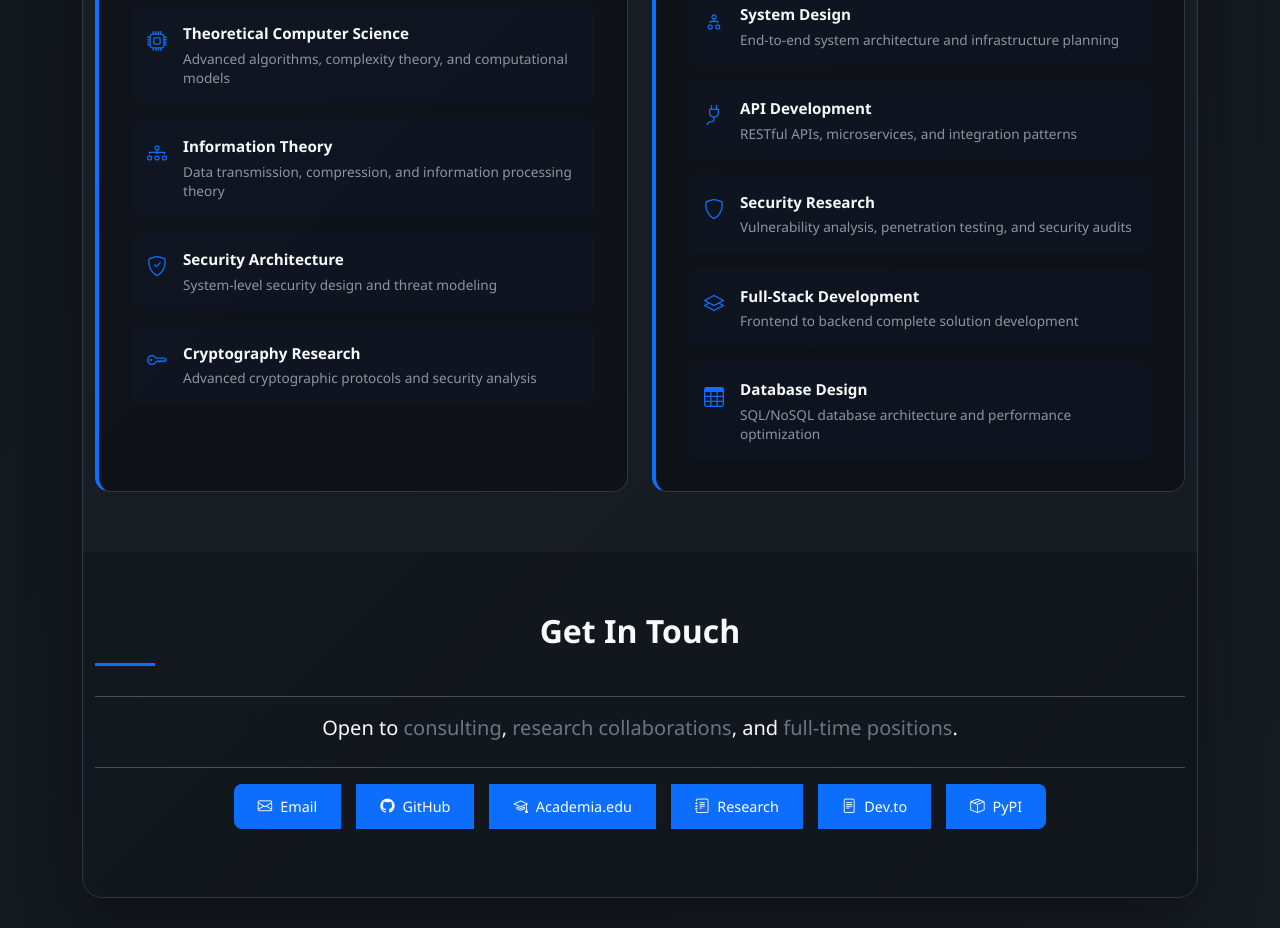
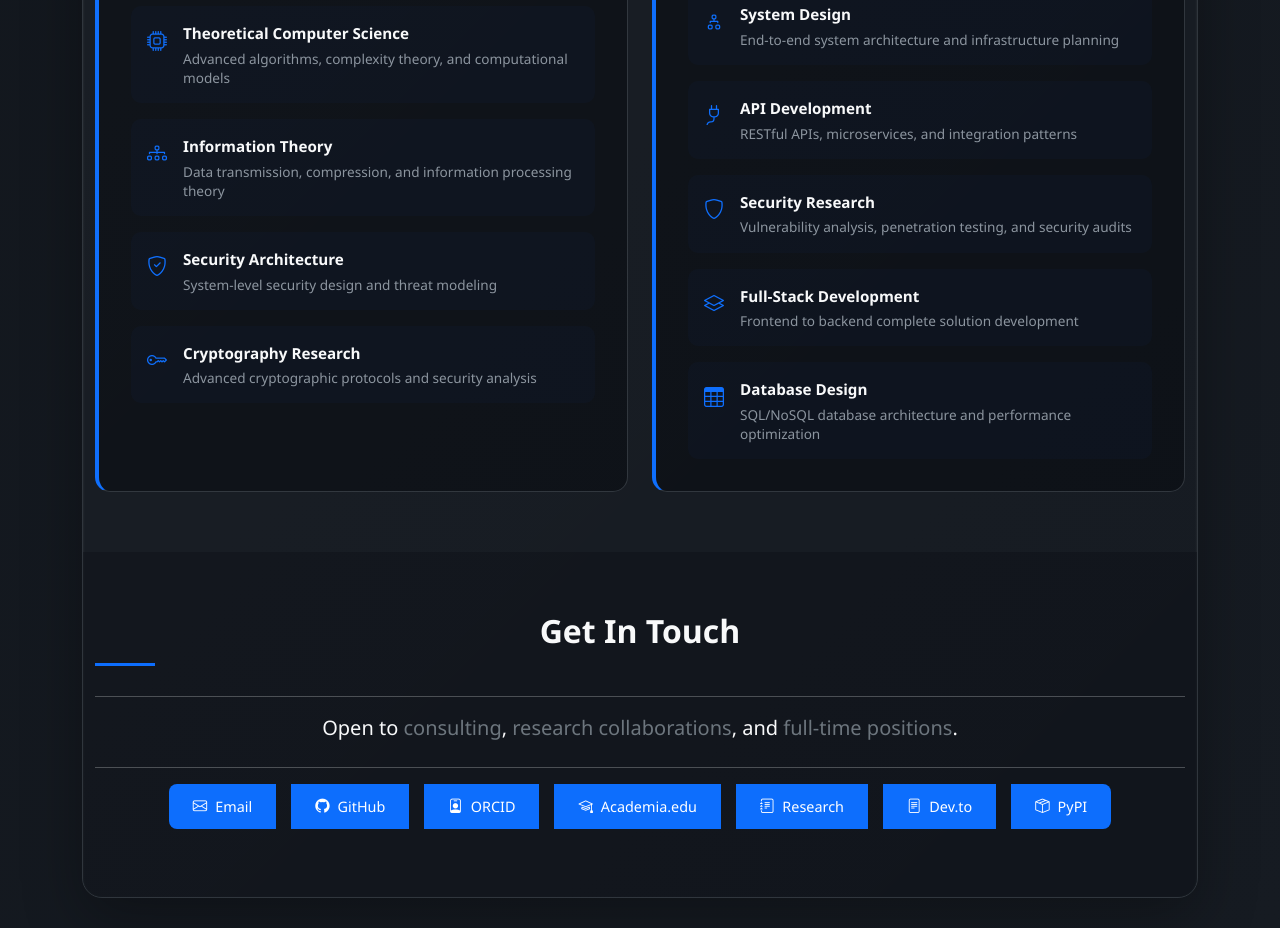
Before and after one commit to smartlegionlab/smartlegionlab.github.io, a plain HTML site: page index.html in a window 1280 px wide. Shown: the part 3924-4852 px from the top of the page. Drawn offline with nearby package versions, Linux system fonts and the light colour scheme; a script that the page names is missing.

Commit message:
smartlegionlab.github.io v0.9.1

```diff
--- a/index.html
+++ b/index.html
@@ -4,6 +4,7 @@
     <meta charset="UTF-8">
     <meta name="viewport" content="width=device-width, initial-scale=1.0">
     <link rel="canonical" href="https://smartlegionlab.ru/">
+    <link rel="author" href="https://orcid.org/0009-0006-3427-9611">
     <meta name="description"
           content="Alexander Suvorov - Security Researcher & Python/Django Architect. Creator of Pointer-Based Security and Local Data Regeneration paradigms.">
     <script type="application/ld+json">
@@ -16,6 +17,7 @@
       "description": "Creator of Pointer-Based Security and Local Data Regeneration paradigms",
       "sameAs": [
         "https://github.com/smartlegionlab",
+        "https://orcid.org/0009-0006-3427-9611",
         "https://doi.org/10.5281/zenodo.17204738",
         "https://doi.org/10.5281/zenodo.17264327",
         "https://independent.academia.edu/smartlegionlab",
@@ -762,6 +764,10 @@
                     <a target="_blank" href="https://github.com/smartlegionlab" class="btn contact-btn me-2 mb-2">
                         <i class="bi bi-github"></i> GitHub
                     </a>
+                    <a target="_blank" href="https://orcid.org/0009-0006-3427-9611" class="btn contact-btn me-2 mb-2">
+                        <i class="bi bi-person-badge"></i>
+                        ORCID
+                    </a>
                     <a target="_blank" href="https://independent.academia.edu/smartlegionlab" class="btn contact-btn me-2 mb-2">
                         <i class="bi bi-mortarboard"></i> Academia.edu
                     </a>
```
